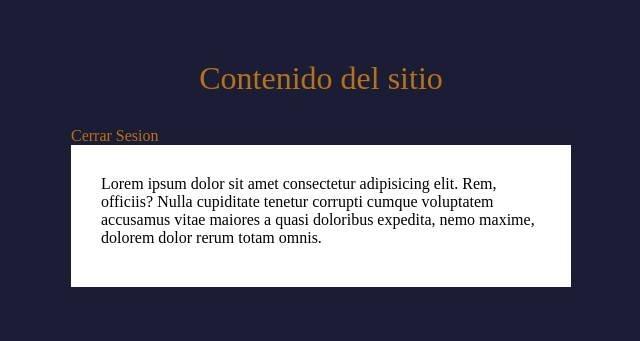
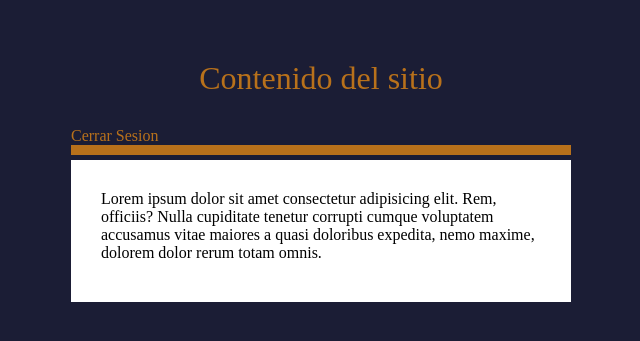
Before and after one commit to pablocastillopucv/loginPHP, a PHP site: page /contenido in a window 1280 px wide. Shown: the top 341 px of the page, without its empty margins (319-959 px from the left). Run offline with PHP 8.4, Linux system fonts and the light colour scheme.

Commit message:
feature(contenido.view): incorpora hr

```diff
--- a/views/contenido.view.php
+++ b/views/contenido.view.php
@@ -10,6 +10,7 @@
     <div class="contenedor">
         <h1 class="titulo">Contenido del sitio</h1>
         <a href="cerrar.php">Cerrar Sesion</a>
+        <hr class="border">
         <div class="contenido">
             <article>
                 <p>
```
